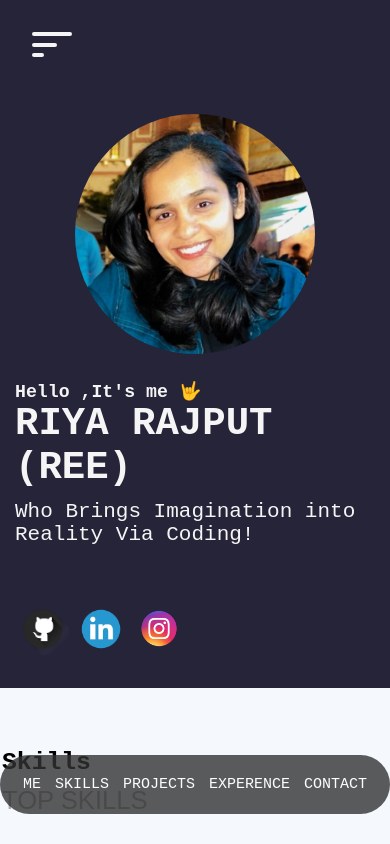
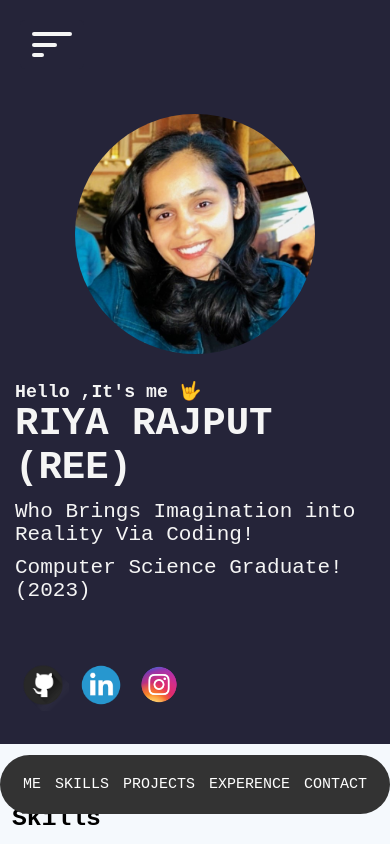
Before and after one commit to reerajput930/portfolio-2.0, a React (Create React App) app in the folder portfolio/: page / in a window 390 px wide. Both pictures are taken after a click on the element 52 px from the left and 44 px from the top of the page. Shown: the top 844 px of the page. Built offline with nearby package versions, Linux system fonts and the light colour scheme.

Commit message:
suggestion changes

```diff
--- a/portfolio/src/components/Home.js
+++ b/portfolio/src/components/Home.js
@@ -47,6 +47,7 @@ export default function Home() {
 
           {/* <Typewriting print="Who Brings Imagination into Reality Via Coding!" /> */}
           <div className="quote" style={{fontFamily:"monospace",fontSize:"21px",fontWeight:"300",marginTop:"10px"}} id="typewriter">Who Brings Imagination into Reality Via Coding!</div>
+          <div className="quote" style={{fontFamily:"monospace",fontSize:"21px",fontWeight:"300",marginTop:"10px"}} id="typewriter">Computer Science Graduate! (2023) </div>
 
           <div className="icons--block">
             <Icons />
--- a/portfolio/src/components/Navbar.js
+++ b/portfolio/src/components/Navbar.js
@@ -25,8 +25,8 @@ export default function Navbar() {
           alignItems: "center",
         }}
       >
-        {isMenuOpen && (
-          <nav>
+        {/* {isMenuOpen && ( */}
+          <nav className={`myDiv ${isMenuOpen ? 'show' : ''}`} >
             <div className="navbar-menu">
               <ul style={{ display: "flex" }}>
                 {/* <Link to="/">
@@ -50,17 +50,9 @@ export default function Navbar() {
               </ul>
             </div>
           </nav>
-        )}
+        {/* )} */}
 
-        {/* {isMenuOpen && !atHome && (
-        <nav>
-          <div className="navbar-menu">
-            <ul style={{ display: "flex" }}>
 
-            </ul>
-          </div>
-        </nav>
-      )} */}
       </div>
 
       <div className="navbar-toggle" onClick={handleMenuToggle}>
--- a/portfolio/src/index.css
+++ b/portfolio/src/index.css
@@ -7,6 +7,33 @@
 body {
   background-color: #f5f9fd;
 }
+.navbar-toggle {
+  cursor: pointer;
+  display: flex;
+  flex-direction: column;
+  justify-content: space-between;
+  position: fixed;
+  width: 40px;
+  height: 25px;
+  margin: 40px;
+  transition:  1.5s ease-in-out;
+
+  background-color: #252439;
+  padding: 12px;
+  border-radius: 5px;
+  z-index: 12;
+}
+
+.myDiv {
+  opacity: 0;
+  transition: opacity 0.5s ease; /* Transition property */
+}
+
+.myDiv.show {
+  opacity: 1; /* Display the div when 'show' class is added */
+}
+
+
 
 nav {
   display: flex;
@@ -19,12 +46,8 @@ nav {
   padding: 15px 20px 15px 20px !important;
   position: fixed;
   bottom: 30px;
-
-
   border-radius: 50px;
   z-index: 12;
-
-
   /* glass effect */
   color: #ffffff;
   padding: 20px;
@@ -32,13 +55,6 @@ nav {
 }
 
 
-/* .navbar-menu {
-  display: none;
-} */
-
-/* .navbar-menu.open {
-  display: block;
-} */
 
 ul {
   list-style-type: none;
@@ -59,22 +75,7 @@ a {
   text-decoration: none;
 }
 
-.navbar-toggle {
-  cursor: pointer;
-  display: flex;
-  flex-direction: column;
-  justify-content: space-between;
-  position: fixed;
-  width: 40px;
-  height: 25px;
-  margin: 40px;
-  transition: 0.5s ease;
 
-  background-color: #252439;
-  padding: 12px;
-  border-radius: 5px;
-  z-index: 12;
-}
 
 .bar {
   width: 100%;
@@ -745,6 +746,10 @@ a {
 /* responsive code */
 
 @media only screen and (max-width: 500px) {
+
+
+  /* skills section */
+
   .icons {
     height: 45px;
     padding: 18px;
@@ -757,7 +762,6 @@ a {
     margin-bottom: 3em;
     flex-wrap: wrap;
   }
-
   .tech--subheading--block {
     font-size: 1.6em !important;
   }
@@ -770,7 +774,10 @@ a {
     margin: 2px !important;
     margin-top: 60px !important;
     margin-bottom: 100px !important;
+    padding-left: 10px !important;
   }
+
+  /* navbar  */
 
   nav {
     padding: 4px 4px 4px 4px !important;
@@ -791,6 +798,8 @@ a {
     width: 100%;
 
   }
+
+  /* project section */
 
   .creative--block {
     height: 17em;
@@ -849,6 +858,8 @@ a {
 
 
 
+
+  /* experience block */
 
   .timeline-row .timeline-content p {
 
@@ -994,12 +1005,9 @@ a {
     padding: 4px !important;
     height: 46em !important;
     padding-top: 66px !important;
+    padding-left: 10px !important;
   }
 
-  .techStack--block {
-
-    margin: 20px;
-  }
 
   .inner--block {
     flex-direction: column;
```
